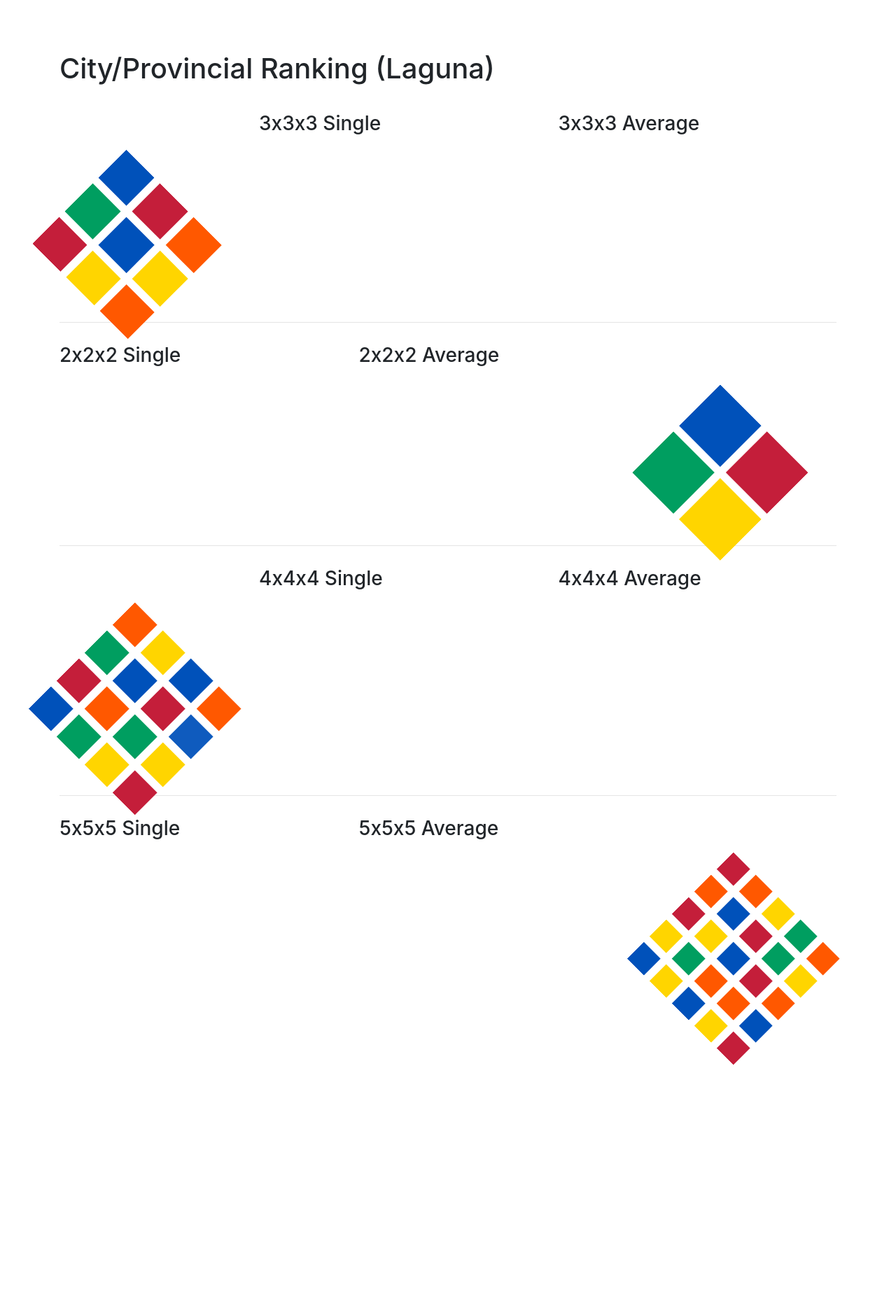
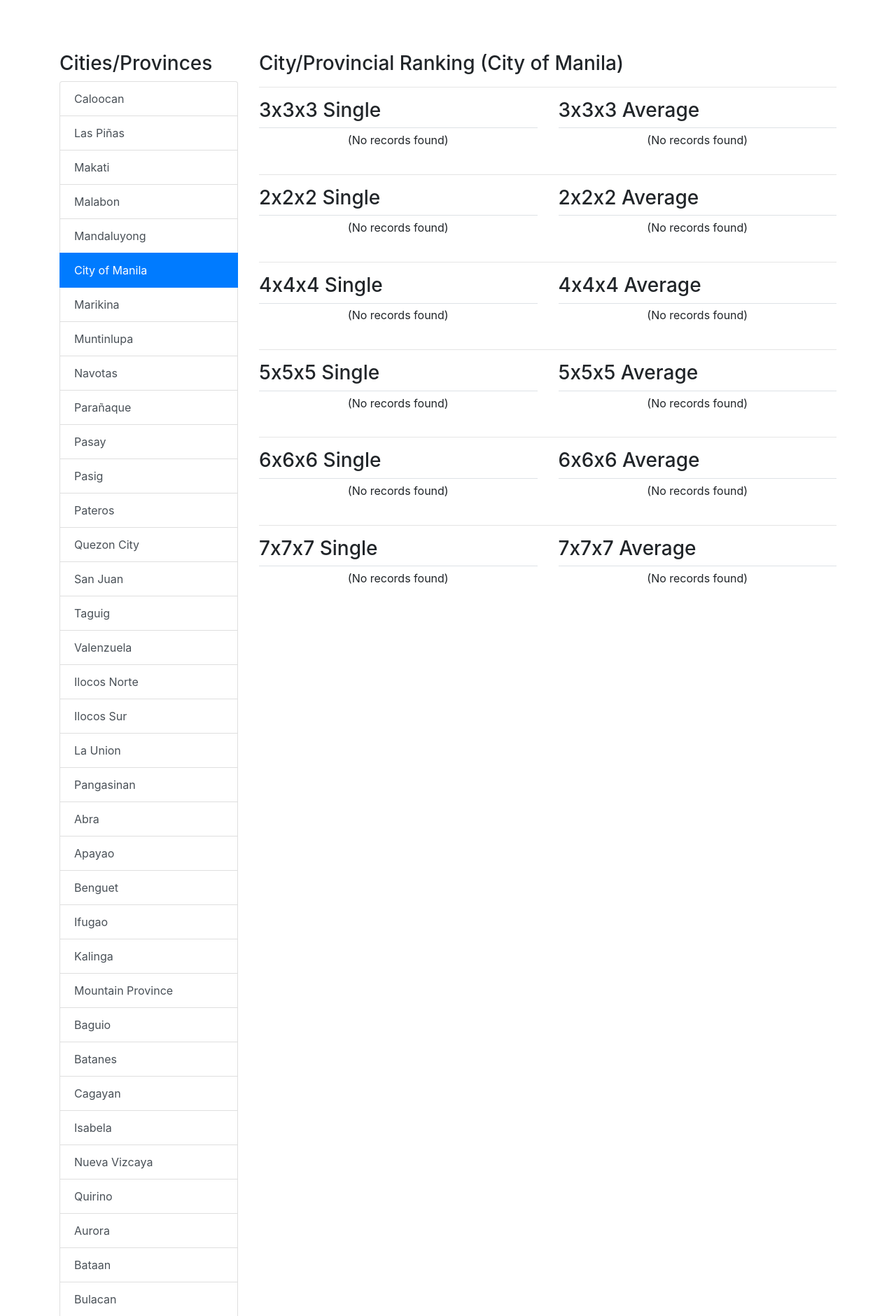
Before and after one commit to pca/web-backend, a Django app: page /rankings/cityprovincial/ in a window 1280 px wide. Shown: the part 56-1936 px from the top of the page at 70% size. Before the commit the page ends 1577 px from the top, so only its background shows below. Run offline with Django 3.2, Linux system fonts and the light colour scheme; data that the repository does not hold is empty; some libraries are stand-ins or nearby versions.

Commit message:
Improve ui of city/provincial rankings page

```diff
--- a/web/constants.py
+++ b/web/constants.py
@@ -307,7 +307,7 @@ REGION_CHOICES = [(key, region['label']) for key, region in LOCATION_DIRECTORY.i
 
 CITIES_PROVINCES = []
 for key, region in LOCATION_DIRECTORY.items():
-    CITIES_PROVINCES.append(region['cities_provinces'])
+    CITIES_PROVINCES += region['cities_provinces']
 
 CITY_PROVINCE_CHOICES = []
 for key, region in LOCATION_DIRECTORY.items():
--- a/web/templates/pages/rankings/city_provincial.html
+++ b/web/templates/pages/rankings/city_provincial.html
@@ -2,144 +2,83 @@
 {% load static %}
 
 {% block content %}
-  <div class="row mt-50">
+  <div class="row mt-50 mb-50">
     <div class="col">
-      <h1>City/Provincial Ranking (Laguna)</h1>
+      <h3>Cities/Provinces</h3>
+      <div class="list-group">
+        {% for cityprovince_choice in cityprovince_choices %}
+          <a href="{% url 'web:cityprovincial_rankings' %}?cityprovince={{ cityprovince_choice }}" class="list-group-item list-group-item-action{% if cityprovince == cityprovince_choice %} active{% endif %}">{{ cityprovince_choice }}</a>
+        {% endfor %}
       </div>
     </div>
-  <div class="row mt-30">
-    <div class="col-3">
-      <img class="rotate45 align-middle" src="{% static '3x3x3.svg' %}" style="margin-top: 37%">
-    </div>
+    <div class="col-9">
+      <h3>City/Provincial Ranking ({{ cityprovince }})</h3>
+      <hr>
+      <div class="row">
         <div class="col">
           <h3>3x3x3 Single</h3>
-      <table class="table table-sm">
-        <tbody>
-          {% for result in single_333 %}
-            <tr>
-              <td>{{ forloop.counter }}</td>
-              <td>{{ result.personName }}</td>
-              <td>{{ result.best }}s</td>
-            </tr>
-          {% endfor %}
-        </tbody>
-      </table>
+          {% include 'pages/rankings/_result_table.html' with rankings=all_rankings.single_333 %}
         </div>
         <div class="col">
           <h3>3x3x3 Average</h3>
-      <table class="table table-sm">
-        <tbody>
-          {% for result in average_333 %}
-            <tr>
-              <td>{{ forloop.counter }}</td>
-              <td>{{ result.personName }}</td>
-              <td>{{ result.average }}s</td>
-            </tr>
-          {% endfor %}
-        </tbody>
-      </table>
+          {% include 'pages/rankings/_result_table.html' with rankings=all_rankings.average_333 %}
         </div>
       </div>
       <hr>
-  <div class="row mt-30">
+      <div class="row">
         <div class="col">
           <h3>2x2x2 Single</h3>
-      <table class="table table-sm">
-        <tbody>
-          {% for result in single_222 %}
-            <tr>
-              <td>{{ forloop.counter }}</td>
-              <td>{{ result.personName }}</td>
-              <td>{{ result.best }}s</td>
-            </tr>
-          {% endfor %}
-        </tbody>
-      </table>
+          {% include 'pages/rankings/_result_table.html' with rankings=all_rankings.single_222 %}
         </div>
         <div class="col">
           <h3>2x2x2 Average</h3>
-      <table class="table table-sm">
-        <tbody>
-          {% for result in average_222 %}
-            <tr>
-              <td>{{ forloop.counter }}</td>
-              <td>{{ result.personName }}</td>
-              <td>{{ result.average }}s</td>
-            </tr>
-          {% endfor %}
-        </tbody>
-      </table>
-    </div>
-    <div class="col-3">
-      <img class="rotate45 align-middle" src="{% static '2x2x2.svg' %}" style="margin-top: 37%">
+          {% include 'pages/rankings/_result_table.html' with rankings=all_rankings.average_222 %}
         </div>
       </div>
       <hr>
-  <div class="row mt-30">
-    <div class="col-3">
-      <img class="rotate45 align-middle" src="{% static '4x4x4.svg' %}" style="margin-top: 37%">
-    </div>
+      <div class="row">
         <div class="col">
           <h3>4x4x4 Single</h3>
-      <table class="table table-sm">
-        <tbody>
-          {% for result in single_444 %}
-            <tr>
-              <td>{{ forloop.counter }}</td>
-              <td>{{ result.personName }}</td>
-              <td>{{ result.best }}s</td>
-            </tr>
-          {% endfor %}
-        </tbody>
-      </table>
+          {% include 'pages/rankings/_result_table.html' with rankings=all_rankings.single_444 %}
         </div>
         <div class="col">
           <h3>4x4x4 Average</h3>
-      <table class="table table-sm">
-        <tbody>
-          {% for result in average_444 %}
-            <tr>
-              <td>{{ forloop.counter }}</td>
-              <td>{{ result.personName }}</td>
-              <td>{{ result.average }}s</td>
-            </tr>
-          {% endfor %}
-        </tbody>
-      </table>
+          {% include 'pages/rankings/_result_table.html' with rankings=all_rankings.average_444 %}
         </div>
       </div>
       <hr>
-  <div class="row mt-30 mb-50">
+      <div class="row">
         <div class="col">
           <h3>5x5x5 Single</h3>
-      <table class="table table-sm">
-        <tbody>
-          {% for result in single_555 %}
-            <tr>
-              <td>{{ forloop.counter }}</td>
-              <td>{{ result.personName }}</td>
-              <td>{{ result.best }}s</td>
-            </tr>
-          {% endfor %}
-        </tbody>
-      </table>
+          {% include 'pages/rankings/_result_table.html' with rankings=all_rankings.single_555 %}
         </div>
         <div class="col">
           <h3>5x5x5 Average</h3>
-      <table class="table table-sm">
-        <tbody>
-          {% for result in average_555 %}
-            <tr>
-              <td>{{ forloop.counter }}</td>
-              <td>{{ result.personName }}</td>
-              <td>{{ result.average }}s</td>
-            </tr>
-          {% endfor %}
-        </tbody>
-      </table>
+          {% include 'pages/rankings/_result_table.html' with rankings=all_rankings.average_555 %}
         </div>
-    <div class="col-3">
-      <img class="rotate45 align-middle" src="{% static '5x5x5.svg' %}" style="margin-top: 37%">
+      </div>
+      <hr>
+      <div class="row">
+        <div class="col">
+          <h3>6x6x6 Single</h3>
+          {% include 'pages/rankings/_result_table.html' with rankings=all_rankings.single_666 %}
+        </div>
+        <div class="col">
+          <h3>6x6x6 Average</h3>
+          {% include 'pages/rankings/_result_table.html' with rankings=all_rankings.average_666 %}
+        </div>
+      </div>
+      <hr>
+      <div class="row">
+        <div class="col">
+          <h3>7x7x7 Single</h3>
+          {% include 'pages/rankings/_result_table.html' with rankings=all_rankings.single_777 %}
+        </div>
+        <div class="col">
+          <h3>7x7x7 Average</h3>
+          {% include 'pages/rankings/_result_table.html' with rankings=all_rankings.average_777 %}
+        </div>
+      </div>
     </div>
   </div>
 {% endblock %}
--- a/web/views.py
+++ b/web/views.py
@@ -11,7 +11,8 @@ from django.utils.crypto import get_random_string
 from django.views.generic import TemplateView
 from django.views.generic.base import RedirectView
 
-from web.constants import LOCATION_DIRECTORY, REGION_CHOICES, NCR
+from web.constants import LOCATION_DIRECTORY, REGION_CHOICES, CITIES_PROVINCES
+from web.constants import NCR, CITY_OF_MANILA
 from web.forms import PCAProfileForm
 from web.models import User, PCAProfile, WCAProfile
 from web.utils import get_rankings, get_all_rankings, wca_authorize_uri, wca_access_token_uri
@@ -109,12 +110,12 @@ class RegionalRankingsView(ContentMixin, TemplateView):
     page = 'rankings_regional'
 
     def get_context_data(self, **kwargs):
-        context = super(RegionalRankingsView, self).get_context_data(**kwargs)
         region_key = self.request.GET.get('region', NCR)
         region = LOCATION_DIRECTORY.get(region_key)
         # Validate region
         if not region:
             raise Http404
+        context = super(RegionalRankingsView, self).get_context_data(**kwargs)
         context['region'] = {
             'key': region_key,
             'label': region['label'],
@@ -129,15 +130,13 @@ class CityProvincialRankingsView(ContentMixin, TemplateView):
     page = 'rankings_cityprovincial'
 
     def get_context_data(self, **kwargs):
+        cityprovince = self.request.GET.get('cityprovince', CITY_OF_MANILA)
+        if cityprovince not in CITIES_PROVINCES:
+            raise Http404
         context = super(CityProvincialRankingsView, self).get_context_data(**kwargs)
-        context['single_222'] = get_rankings(event_type='222', rank_type='best', area='cityprovincial', area_filter='Laguna')
-        context['single_333'] = get_rankings(event_type='333', rank_type='best', area='cityprovincial', area_filter='Laguna')
-        context['single_444'] = get_rankings(event_type='444', rank_type='best', area='cityprovincial', area_filter='Laguna')
-        context['single_555'] = get_rankings(event_type='555', rank_type='best', area='cityprovincial', area_filter='Laguna')
-        context['average_222'] = get_rankings(event_type='222', rank_type='average', area='cityprovincial', area_filter='Laguna')
-        context['average_333'] = get_rankings(event_type='333', rank_type='average', area='cityprovincial', area_filter='Laguna')
-        context['average_444'] = get_rankings(event_type='444', rank_type='average', area='cityprovincial', area_filter='Laguna')
-        context['average_555'] = get_rankings(event_type='555', rank_type='average', area='cityprovincial', area_filter='Laguna')
+        context['cityprovince'] = cityprovince
+        context['cityprovince_choices'] = CITIES_PROVINCES
+        context['all_rankings'] = get_all_rankings(area='cityprovincial', area_filter=cityprovince)
         return context
 
 
```
Lines whose indentation alone changed are shown as unchanged.
